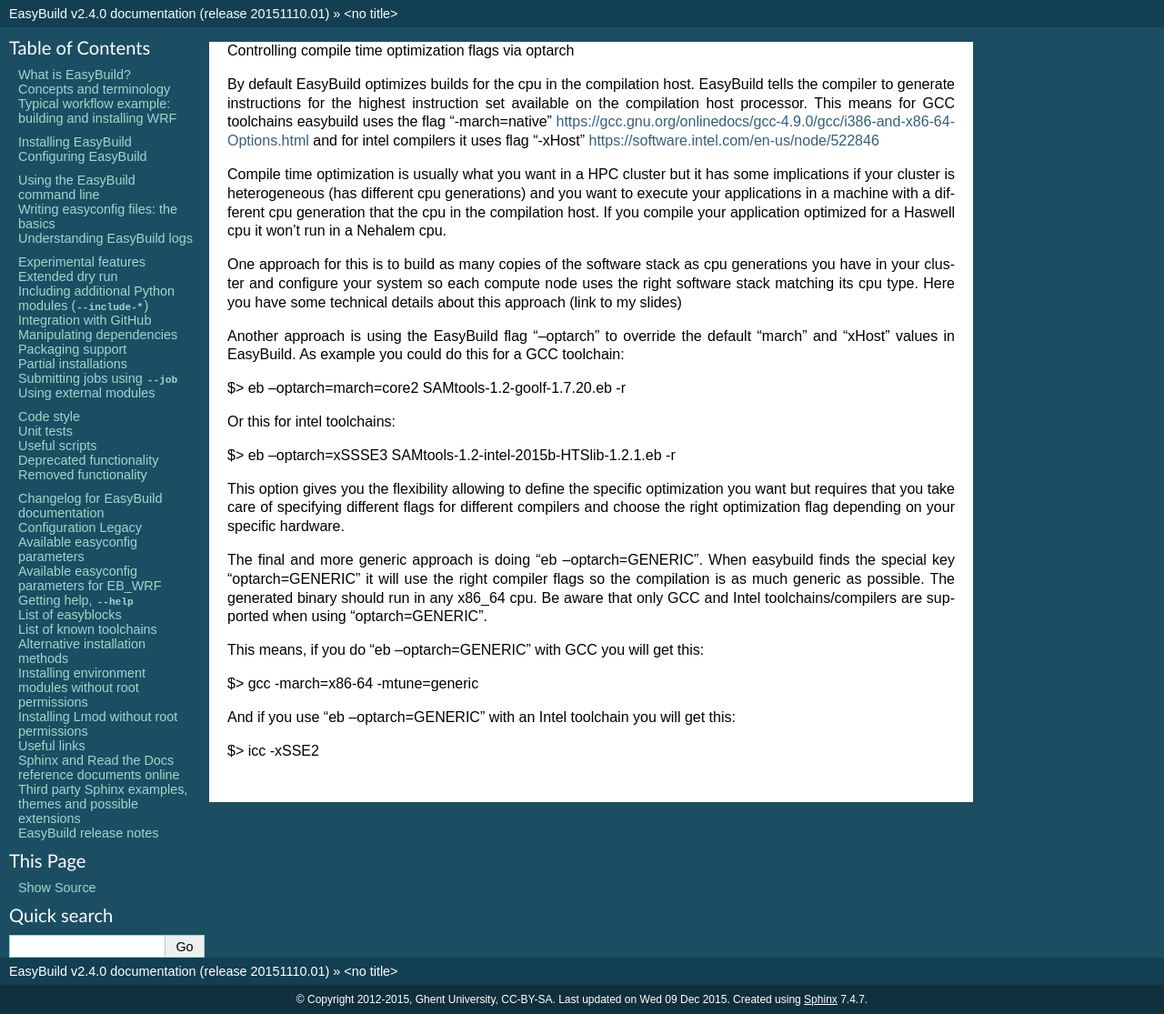
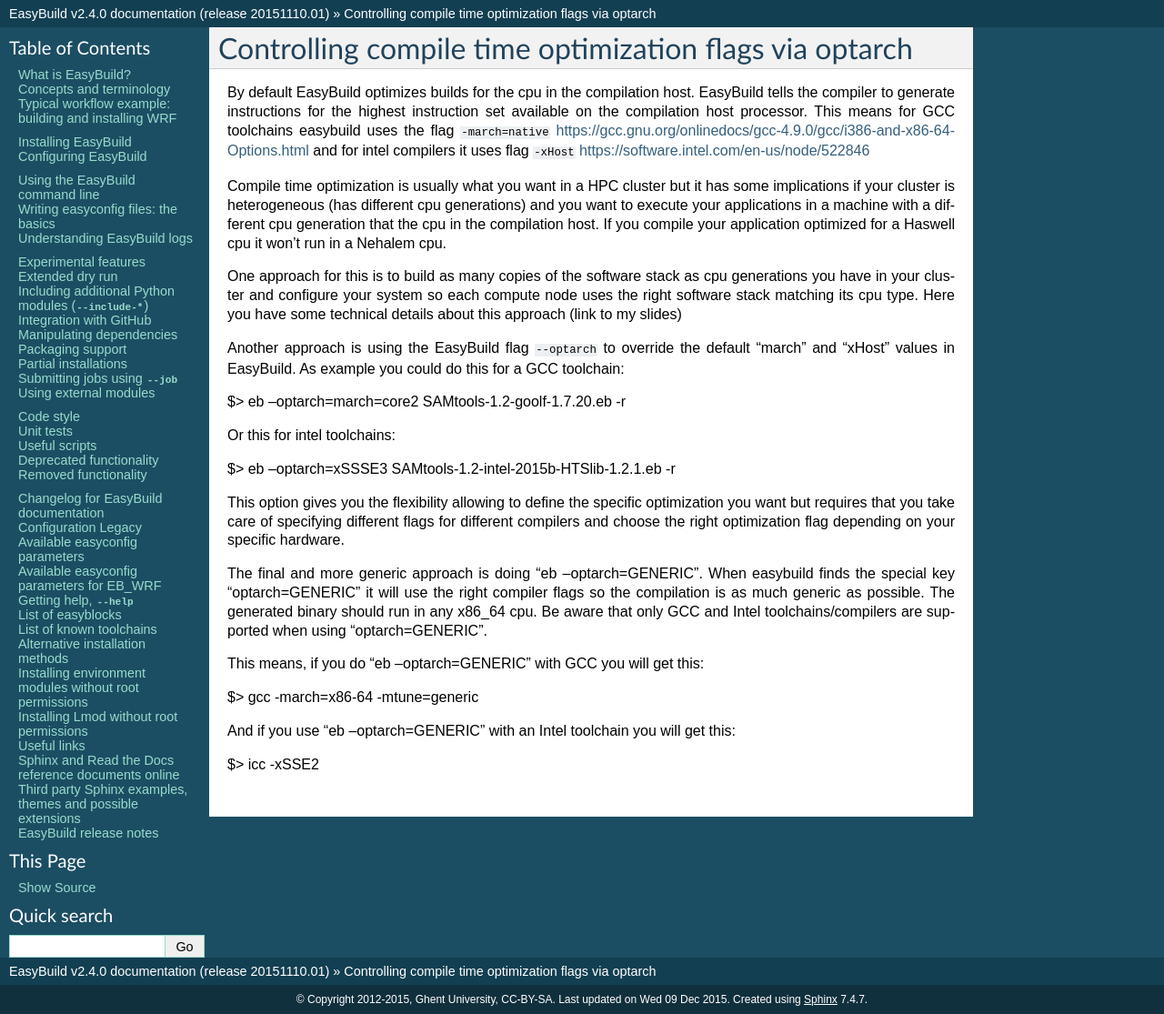
Before and after one commit to easybuilders/easybuild, a Sphinx documentation site: the page built from docs/Controlling_compile_time_optimization_flags_via_optarch.rst, in a window 1280 px wide. Shown: the whole page at 91% size. Built offline with Sphinx 7.4.7, drawn with Linux system fonts in a browser that asks for light colours.

Commit message:
added some format

```diff
--- a/docs/Controlling_compile_time_optimization_flags_via_optarch.rst
+++ b/docs/Controlling_compile_time_optimization_flags_via_optarch.rst
@@ -1,12 +1,13 @@
 Controlling compile time optimization flags via optarch
+=======================================================
 
-By default EasyBuild optimizes builds for the cpu in the compilation host. EasyBuild tells the compiler to generate instructions for the highest instruction set available on the compilation host processor. This means for GCC toolchains easybuild uses the flag "-march=native" https://gcc.gnu.org/onlinedocs/gcc-4.9.0/gcc/i386-and-x86-64-Options.html and for intel compilers it uses flag "-xHost" https://software.intel.com/en-us/node/522846
+By default EasyBuild optimizes builds for the cpu in the compilation host. EasyBuild tells the compiler to generate instructions for the highest instruction set available on the compilation host processor. This means for GCC toolchains easybuild uses the flag ``-march=native`` https://gcc.gnu.org/onlinedocs/gcc-4.9.0/gcc/i386-and-x86-64-Options.html and for intel compilers it uses flag ``-xHost`` https://software.intel.com/en-us/node/522846
 
 Compile time optimization is usually what you want in a HPC cluster but it has some implications if your cluster is heterogeneous (has different cpu generations) and you want to execute your applications in a machine with a different cpu generation that the cpu in the compilation host. If you compile your application optimized for a Haswell cpu it won't run in a Nehalem cpu.
 
 One approach for this is to build as many copies of the software stack as cpu generations you have in your cluster and configure your system so each compute node uses the right software stack matching its cpu type. Here you have some technical details about this approach (link to my slides)
 
-Another approach is using the EasyBuild flag "--optarch" to override the default "march" and "xHost" values in EasyBuild. As example you could do this for a GCC toolchain:
+Another approach is using the EasyBuild flag ``--optarch`` to override the default "march" and "xHost" values in EasyBuild. As example you could do this for a GCC toolchain:
 
 $> eb --optarch=march=core2 SAMtools-1.2-goolf-1.7.20.eb -r
 
```
